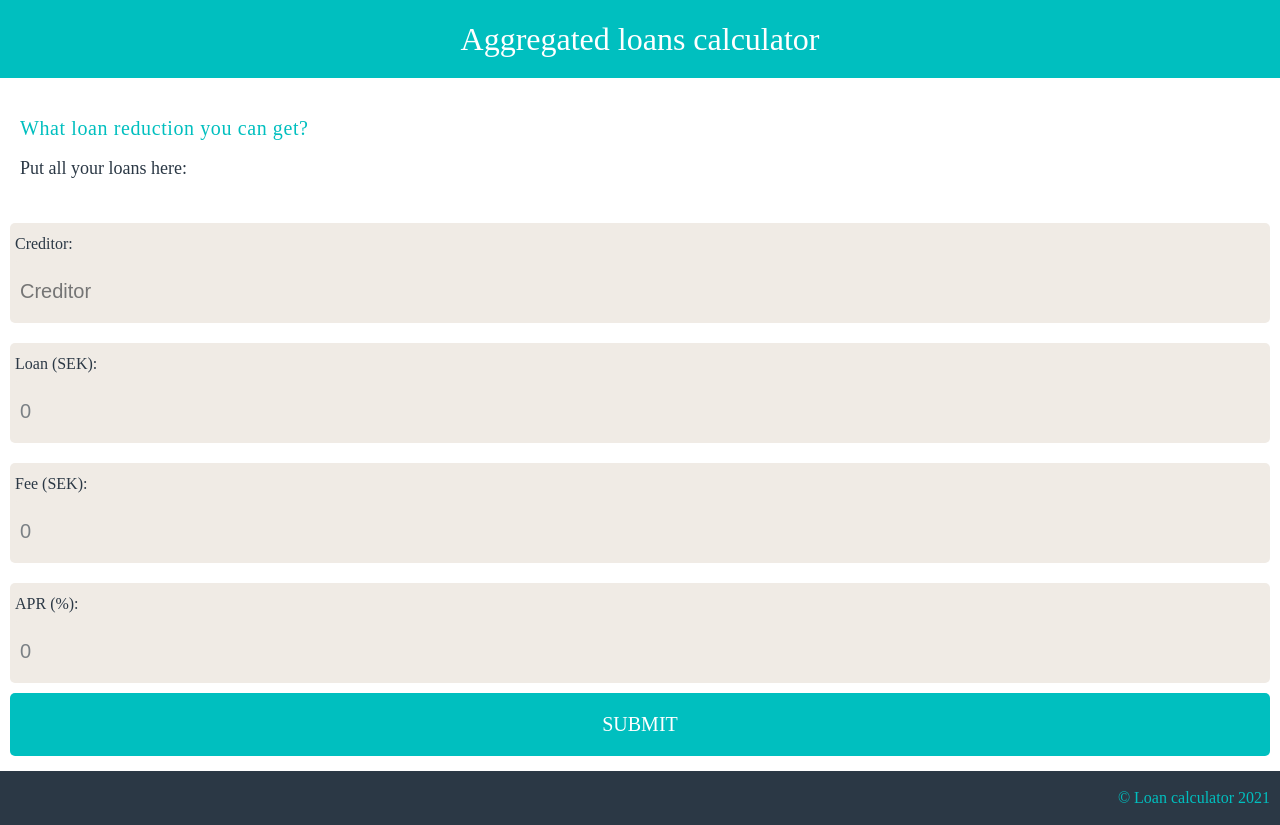
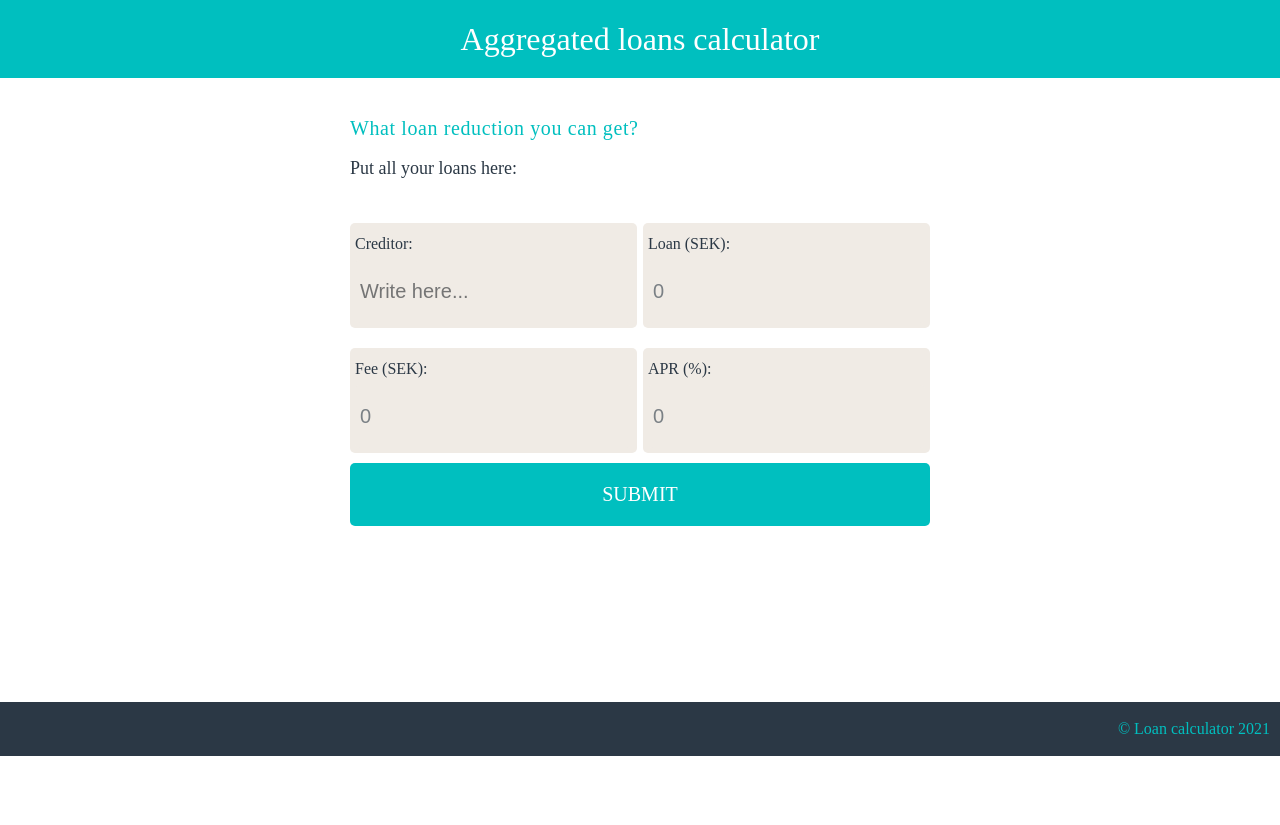
Before and after one commit to AkkaFranKebne/my-app-loans, a React (Create React App) app: page /#/main in a window 1280 px wide. Before the commit this address led to /#/main. After the commit the page ends 800 px from the top, so only its background shows below. Built offline with nearby package versions, Linux system fonts and the light colour scheme.

Commit message:
main page form styling

```diff
--- a/src/components/containers/Form/Form.module.scss
+++ b/src/components/containers/Form/Form.module.scss
@@ -1,31 +1,42 @@
 @import '../../../styles/variables';
+@import '../../../styles/breakpoints';
 
 .form {
   display: flex;
   flex-direction: column;
+
+  @include device-tablet {
+    flex-direction: row;
+    flex-wrap: wrap;
+    justify-content: space-between;
+  }
 
   label {
     background-color: $color-beige;
     color: $color-grey;
     border-radius: 0.5rem;
     margin-top: 2rem;
-    padding: 0.5rem 0.5rem 0;
+    padding: 0.5rem;
     font-size: 1.6rem;
 
     &.inputError {
       border: 1px solid $color-red;
     }
+
+    @include device-tablet {
+      flex-basis: 49.5%;
+      flex-wrap: wrap;
+    }
   }
 
   input {
-    flex: 1 1;
     width: 100%;
-    height: 100%;
     border: 0;
     outline: none;
     overflow: hidden;
     border-radius: 0.5rem;
   }
+
   input[type='text'],
   input[type='number'] {
     background-color: $color-beige;
@@ -42,6 +53,7 @@
   }
 
   input[type='submit'] {
+    flex-basis: 100%;
     text-transform: uppercase;
     padding: 1em;
     background-color: $color-green;
@@ -49,6 +61,10 @@
     font-family: $font-header;
     font-size: 2rem;
     margin-top: 1rem;
+
+    &:hover {
+      background-color: $color-grey;
+    }
   }
 
   .error {
--- a/src/components/containers/Form/Form.tsx
+++ b/src/components/containers/Form/Form.tsx
@@ -141,7 +141,7 @@ const Form: FunctionComponent<FormProps> = props => {
           type="text"
           name="creditor"
           id="creditor"
-          placeholder="Creditor"
+          placeholder="Write here..."
           value={values.creditor}
           onChange={event => handleChange(event)}
           autoComplete="off"
--- a/src/components/containers/Layout/Layout.module.scss
+++ b/src/components/containers/Layout/Layout.module.scss
@@ -3,6 +3,8 @@
 .content {
   width: 100%;
   min-height: $min-content-height;
+  max-width: $max-content-width;
+  margin: 0 auto;
   background-color: $color-white;
   padding: 1.5rem 1rem;
   display: flex;
--- a/src/components/presentional/CallToAction/CallToAction.module.scss
+++ b/src/components/presentional/CallToAction/CallToAction.module.scss
@@ -2,7 +2,7 @@
 
 .container {
   background-color: $color-white;
-  padding: 1.5rem 1rem;
+  padding: 1.5rem 0;
   width: 100%;
 
   h2 {
--- a/src/styles/_variables.scss
+++ b/src/styles/_variables.scss
@@ -10,3 +10,4 @@ $color-beige: #f0ebe5;
 $color-red: #b81c4f;
 
 $min-content-height: 78vh;
+$max-content-width: 60rem;
```
